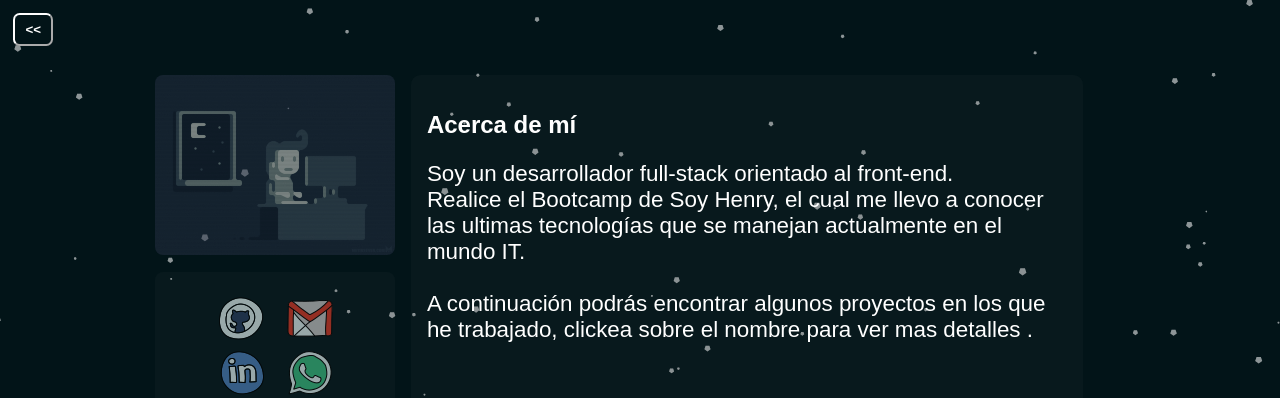
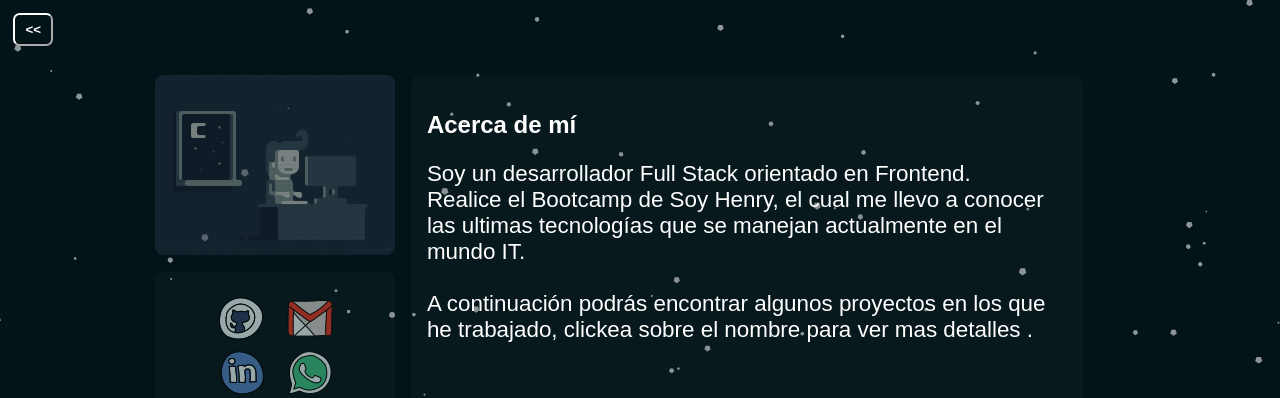
Before and after one commit to rebequileandro1398/Portfolio, a React (Create React App) app: page /home in a window 1280 px wide. Shown: the top 398 px of the page. Built offline with nearby package versions, Linux system fonts and the light colour scheme.

Commit message:
Update Home.jsx

```diff
--- a/src/components/Home/Home.jsx
+++ b/src/components/Home/Home.jsx
@@ -43,7 +43,7 @@ export const Home = () => {
                         </div>
                         <div className={styles.container}>
                             <h2 className={styles.title}>Acerca de mí</h2>
-                            <p className={styles.content}>Soy un desarrollador full-stack orientado al front-end.<br/>
+                            <p className={styles.content}>Soy un desarrollador Full Stack orientado en Frontend.<br/>
                                 Realice el Bootcamp de Soy Henry, el cual me llevo a conocer las ultimas tecnologías
                                 que se manejan actualmente en el mundo IT. <br/>
                                 <br/>
```
